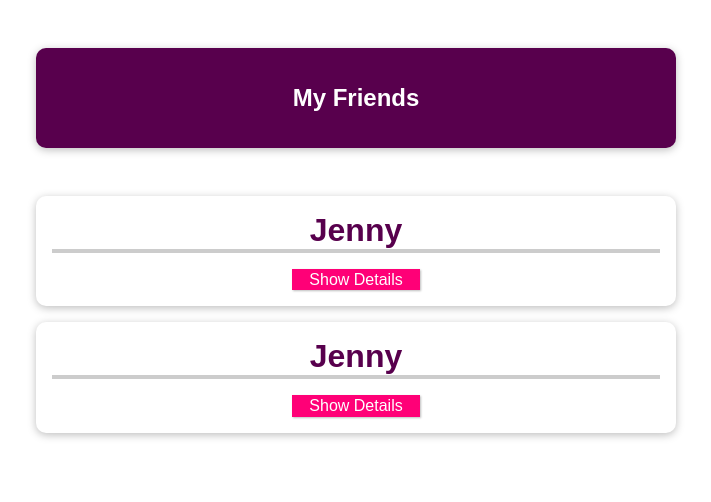
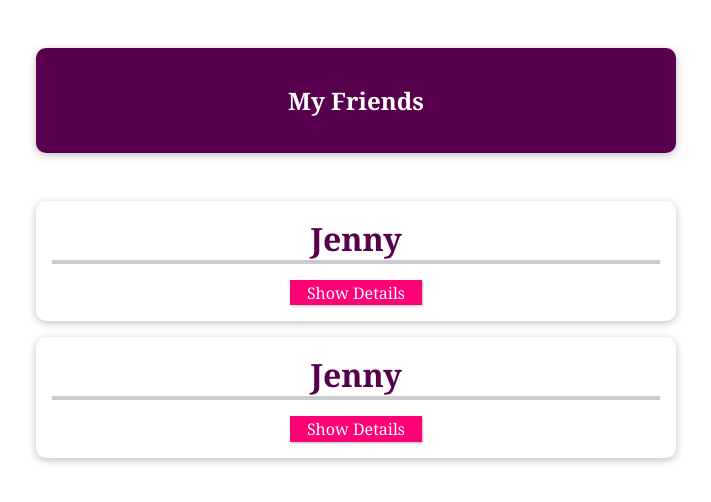
Before and after one commit to Alfredo3232/vue-test-app, a Vue app: page / in a window 1280 px wide. Shown: the top 502 px of the page, without its empty margins (284-995 px from the left). Built offline with nearby package versions, Linux system fonts and the light colour scheme.

Commit message:
add functionality based on detailsAreVisible

```diff
--- a/src/App.vue
+++ b/src/App.vue
@@ -37,7 +37,7 @@ export default {
 }
 
 html {
-  font-family: "Jost", sans-serif;
+  font-family: "Georgia", serif;
 }
 
 body {
--- a/src/components/FriendContact.vue
+++ b/src/components/FriendContact.vue
@@ -1,7 +1,9 @@
 <template>
   <li>
     <h2>{{ friend.name }}</h2>
-    <button @click="toggleDetails">Show Details</button>
+    <button @click="toggleDetails">
+      {{ detailsAreVisible ? "Hide" : "Show" }} Details
+    </button>
     <ul v-if="detailsAreVisible">
       <li><strong>Phone:</strong> {{ friend.phone }}</li>
       <li><strong>Email:</strong> {{ friend.email }}</li>
```
